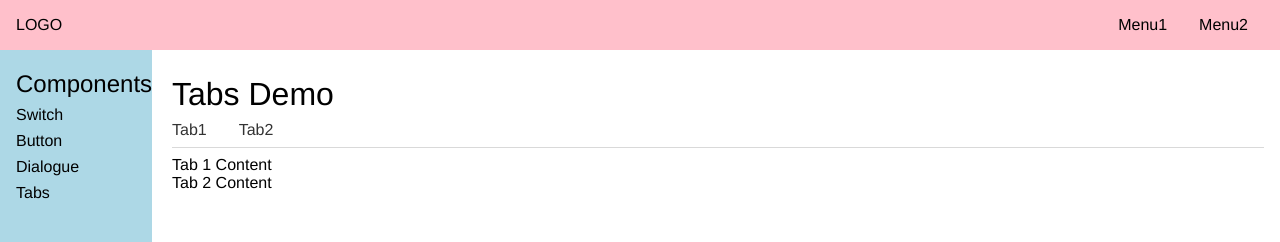
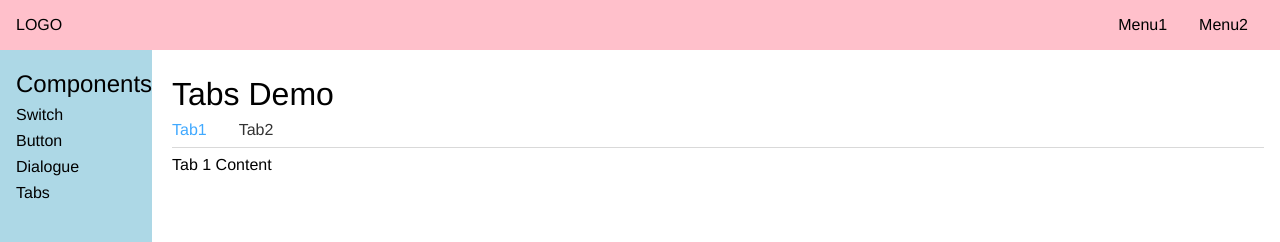
Before and after one commit to lavaboy1738/lava-UI, a Vue app: page /#/docs/tabs in a window 1280 px wide. Shown: the top 242 px of the page. Built offline with nearby package versions, Linux system fonts and the light colour scheme.

Commit message:
adding tab selection and content switching

```diff
--- a/src/components/TabsDemo.vue
+++ b/src/components/TabsDemo.vue
@@ -1,6 +1,6 @@
 <template>
     <h1>Tabs Demo</h1>
-    <Tabs>
+    <Tabs v-model:selected="defaultTab">
         <Tab title="Tab1">Tab 1 Content</Tab>
         <Tab title="Tab2">Tab 2 Content</Tab>
     </Tabs>
@@ -9,7 +9,14 @@
 <script lang="ts">
 import Tabs from "../library/Tabs.vue";
 import Tab from "../library/Tab.vue";
+import { ref } from 'vue';
 export default {
-    components: {Tabs, Tab}
+    components: {Tabs, Tab},
+    setup(){
+        const defaultTab = ref("Tab1");
+        return{
+            defaultTab
+        }
+    }
 }
 </script>
--- a/src/library/Tabs.vue
+++ b/src/library/Tabs.vue
@@ -1,10 +1,17 @@
 <template>
     <div class="lava-tabs">
         <div class="lava-tabs-nav">
-            <div class="lava-tabs-nav-item"  v-for="(title, index) in titles" :key="index">{{title}}</div>
+            <div class="lava-tabs-nav-item"
+            v-for="(title, index) in titles" :key="index"
+            :class="{selected: title === selected}"
+            @click="selectTab(title)"
+             >{{title}}</div>
         </div>
         <div class="lava-tabs-content">
-            <component class="lava-tabs-content-item" v-for="(component, index) in defaults" :key="index" :is="component"/>
+            <component class="lava-tabs-content-item" v-for="(component, index) in defaults"
+            :key="index" :is="component"
+            :class="{selected: component.props.title === selected}"
+            />
         </div>
     </div>
 </template>
@@ -12,6 +19,11 @@
 <script lang="ts">
 import Tab from "./Tab.vue";
 export default {
+    props:{
+        selected: {
+            type: String,
+        }
+    },
     setup(props, context){
         //checking the type of Tabs's children and make sure they're all the Tab type.
         const defaults = context.slots.default();
@@ -20,12 +32,18 @@ export default {
                 throw new Error("Tabs's children must be Tab")
             }
         })
+
         const titles = defaults.map((tag)=>{
             return tag.props.title
         })
+
+        const selectTab = (title: string)=>{
+            context.emit("update:selected", title)
+        }
         return {
             defaults,
-            titles
+            titles,
+            selectTab
         }
     }
 }
@@ -54,6 +72,12 @@ export default {
         }
         &-content {
             padding: 8px 0;
+            &-item{
+                display: none;
+                &.selected{
+                    display: block;
+                }
+            }
         }
     }
 </style>
```
